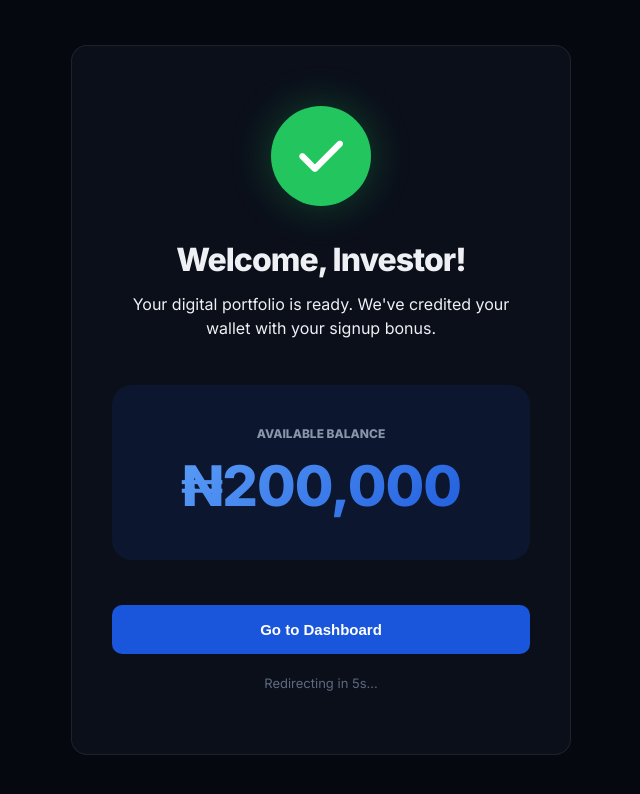
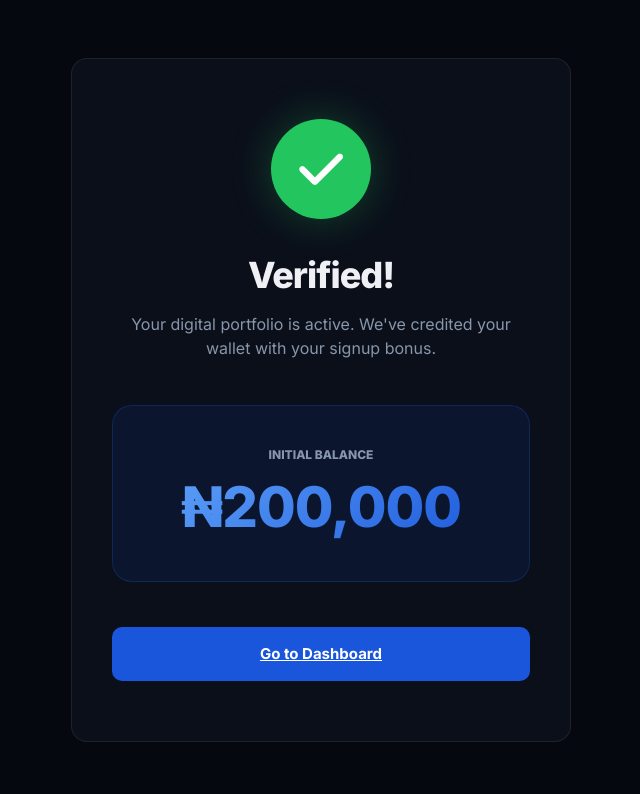
Before and after one commit to abdullahiisah09060-cell/b, a plain HTML site: page welcome.html in a window 1280 px wide. Shown: the whole page, without its empty margins (319-959 px from the left). Drawn offline with Linux system fonts and the light colour scheme.

Commit message:
Update welcome.html

```diff
--- a/welcome.html
+++ b/welcome.html
@@ -7,28 +7,24 @@
     <link rel="stylesheet" href="global.css">
     <link rel="stylesheet" href="https://cdnjs.cloudflare.com/ajax/libs/font-awesome/6.5.1/css/all.min.css">
 </head>
-<body data-page="welcome">
+<body data-page="login">
     <div id="global-loader"><div class="spinner"></div></div>
-  <div class="auth-page" style="min-height: 100vh; display: flex; align-items: center; justify-content: center; padding: 20px;">
+    <div class="flex-center" style="min-height: 100vh; padding: 20px;">
         <div class="card reveal" style="width: 100%; max-width: 500px; text-align: center; padding: 60px 40px;">
             <div style="width: 100px; height: 100px; background: var(--green); color: white; border-radius: 50%; display: flex; align-items: center; justify-content: center; margin: 0 auto 35px; font-size: 50px; box-shadow: 0 0 40px rgba(34,197,94,0.3);">
                 <i class="fa-solid fa-check"></i>
             </div>
-      <h2 id="welcome-title" style="font-size: 32px; margin-bottom: 12px;">Welcome, Investor!</h2>
-      <p style="margin-bottom: 45px;">Your digital portfolio is ready. We've credited your wallet with your signup bonus.</p>
+            <h2 style="font-size: 36px;">Verified!</h2>
+            <p style="margin: 15px 0 45px; color: var(--muted2);">Your digital portfolio is active. We've credited your wallet with your signup bonus.</p>
 
-      <div style="background: rgba(26,86,219,0.1); border: 1px solid var(--borderb); padding: 40px 20px; border-radius: 20px; margin-bottom: 45px;">
-        <p style="font-size: 12px; font-weight: 800; color: var(--muted2); text-transform: uppercase; margin-bottom: 10px;">Available Balance</p>
-        <h1 id="welcome-bonus" class="grad-text" style="font-size: 56px;">₦200,000</h1>
+            <div style="background: rgba(26,86,219,0.1); border: 1px solid var(--border-blue); padding: 40px 20px; border-radius: 20px; margin-bottom: 45px;">
+                <p style="font-size: 12px; font-weight: 800; color: var(--muted2); text-transform: uppercase; margin-bottom: 10px;">Initial Balance</p>
+                <h1 class="grad-text" style="font-size: 56px;">₦200,000</h1>
             </div>
 
-      <button id="go-dash-btn" class="btn btn-primary" style="width: 100%;">Go to Dashboard</button>
-      <p id="welcome-countdown" style="margin-top: 20px; font-size: 13px; color: var(--muted);">Redirecting in 5s...</p>
+            <a href="dashboard.html" class="btn btn-primary" style="width: 100%;">Go to Dashboard</a>
         </div>
     </div>
-  <script src="auth.js" type="module"></script>
-  <script type="module">
-    window.onload = () => { document.getElementById('global-loader').style.display = 'none'; };
-  </script>
+    <script src="app.js" type="module"></script>
 </body>
 </html>
```
Lines whose indentation alone changed are shown as unchanged.
